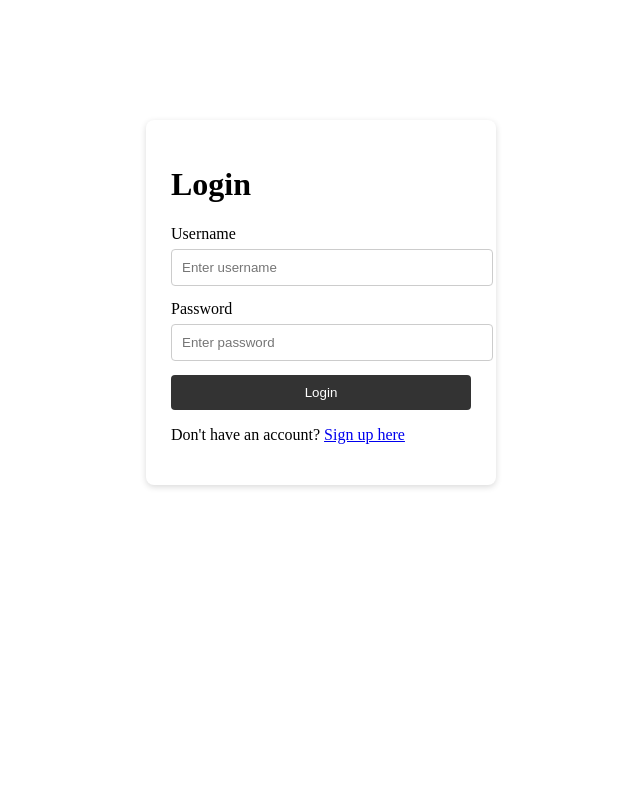
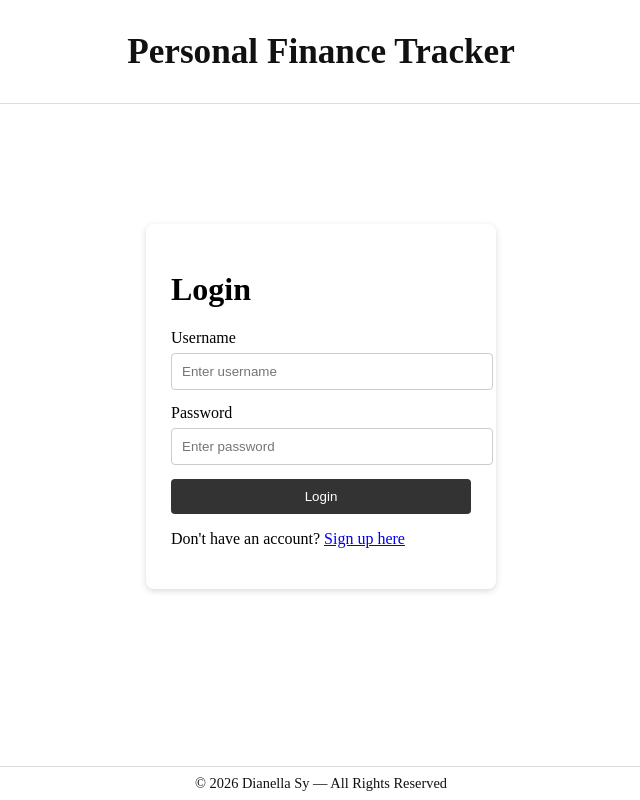
Before and after one commit to dianellasy/Personal-Finance-Tracker, a website: page public/index.html in a window 1280 px wide. Shown: the whole page, without its empty margins (319-959 px from the left). Drawn offline with Linux system fonts and the light colour scheme.

Commit message:
Added Header and Footer in Home Page

```diff
--- a/public/index.html
+++ b/public/index.html
@@ -10,6 +10,12 @@
     </head>
 
     <body>
+        <!-- Top banner -->
+        <header class="top-banner">
+            <h1>Personal Finance Tracker</h1>
+        </header>
+
+        <div class="content">
             <!-- Login container: holds the login form centered on the page -->
             <div class="login-container">
                 <h1>Login</h1>
@@ -42,6 +48,12 @@
                 <!-- Error message area -->
                 <p id="loginError" class="error-message"></p>
             </div>
+        </div>
+
+         <!-- Footer -->
+         <footer class="footer">
+            © 2026 Dianella Sy — All Rights Reserved
+         </footer>
 
          <script src="app.js"></script>
     </body>
--- a/public/styles.css
+++ b/public/styles.css
@@ -1,12 +1,14 @@
 /* Center the login box */
 .login-container {
     width: 300px;
-    margin: 120px auto;
     padding: 25px;
     background: white;
     border-radius: 8px;
     box-shadow: 0 2px 6px rgba(0, 0, 0, 0.15);
+    margin-top: 60px;
+    margin-bottom: 120px;
 }
+
 
 /* Inputs */
 .login-container input {
@@ -88,3 +90,45 @@
     border-radius: 6px;
     box-shadow: 0 2px 6px rgba(0,0,0,0.1);
 }
+
+/* Top Banner */
+.top-banner {
+    background-color: #fff;
+    color: #111;
+    padding: 8px 0;
+    text-align: center;
+    font-size: 1.1rem;
+    font-weight: 600;
+    border-bottom: 1px solid #ddd;
+}
+
+/* Footer */
+.footer {
+    background-color: #fff;
+    color: #111;
+    text-align: center;
+    padding: 8px 0;
+    font-size: 0.9rem;
+    border-top: 1px solid #ddd;
+    margin-top: auto;
+}
+
+html, body {
+    height: 100%;
+    margin: 0;
+    padding: 0;
+}
+
+body {
+    display: flex;
+    flex-direction: column;
+    min-height: 100vh;
+}
+
+.content {
+    flex: 1;
+    display: flex;
+    justify-content: center;
+    align-items: flex-start;
+    padding-top: 60px;
+}
```
Lines whose indentation alone changed are shown as unchanged.
